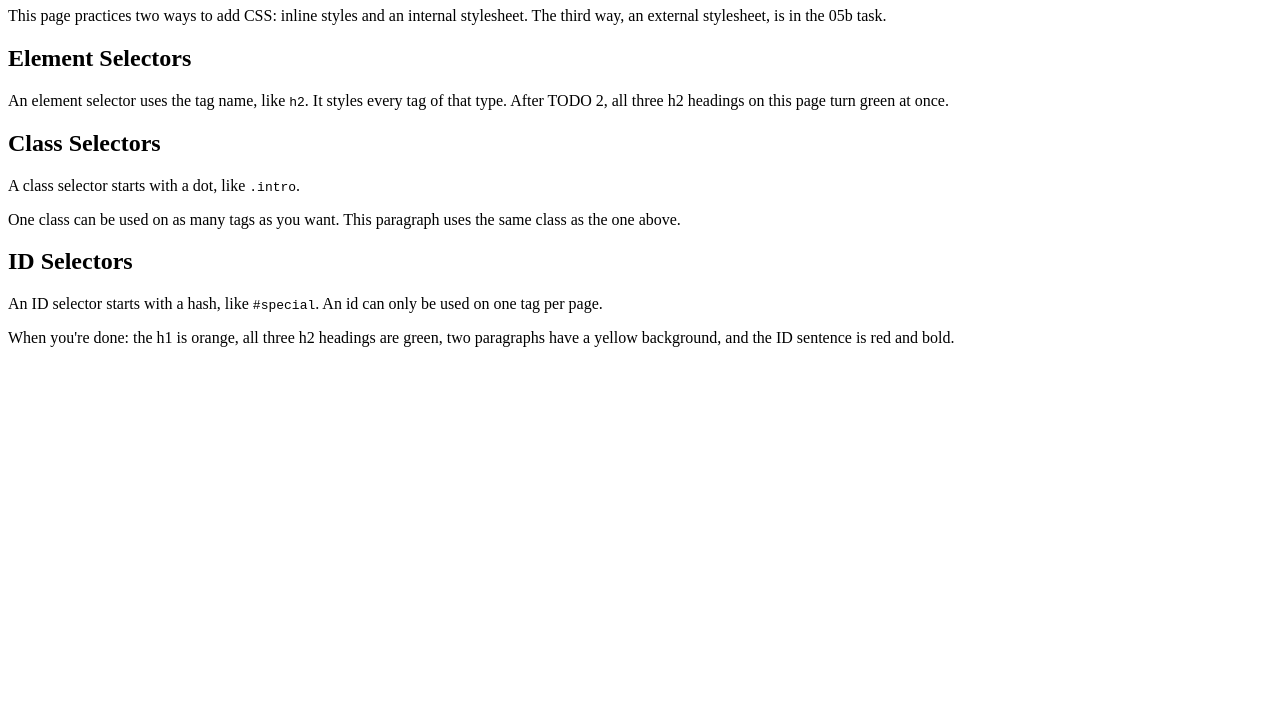
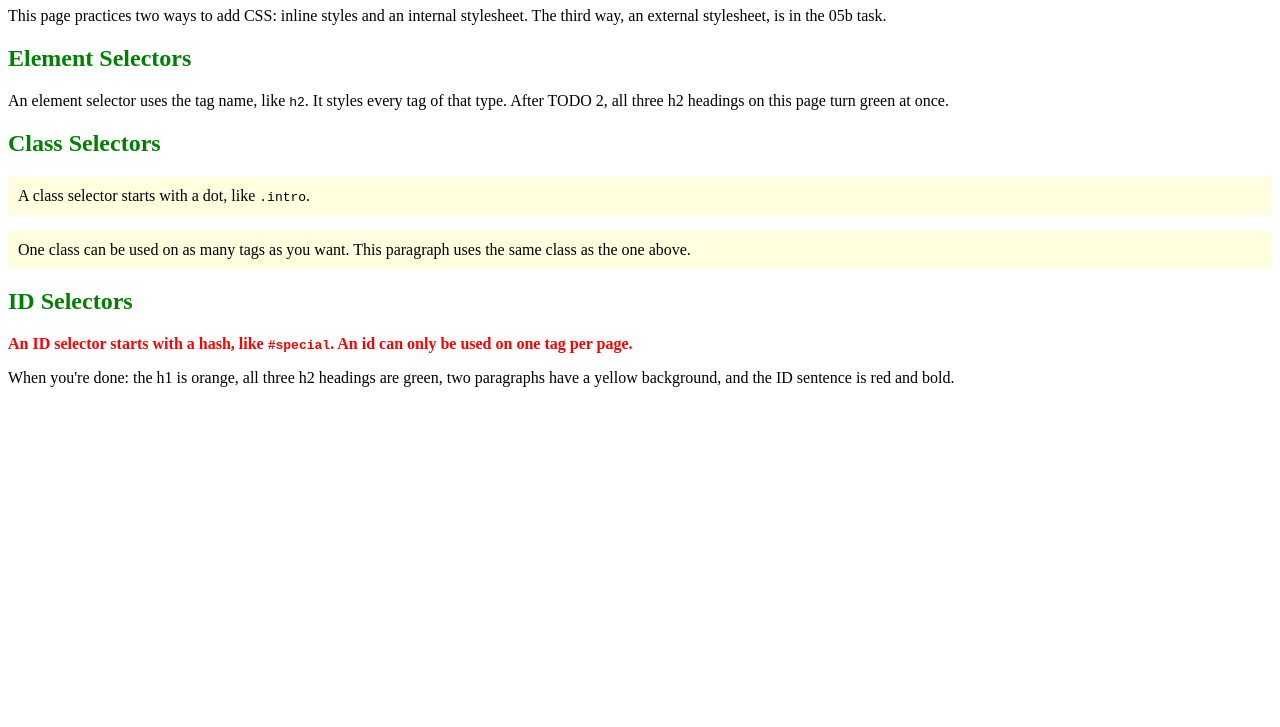
Before and after one commit to Delvin-G/htmlCssJavaScript1, a plain HTML site: page html 05/html05a_Task.html in a window 1280 px wide. Shown: the part 73-800 px from the top of the page. Drawn offline with Linux system fonts and the light colour scheme.

Commit message:
05a done

```diff
--- a/html 05/html05a_Task.html
+++ b/html 05/html05a_Task.html
@@ -8,29 +8,29 @@
   <!-- Page title -->
   <title>Inline and Internal CSS Task</title>
 
-  <!-- ===== TODO 2: Add an internal stylesheet ===== -->
-  <!-- Task: Add a <style> block right here (inside the <head>) with these 3 rules:
 
-       1. Element selector - every h2 on the page:
-            h2  ->  color: green;   font-size: 24px;
+     <style>
 
-       2. Class selector - every tag with class="intro":
-            .intro  ->  background-color: lightyellow;   padding: 10px;
+          h2 {
+               color: green;
+               font-size: 24px;
+          }
 
-       3. ID selector - the one tag with id="special":
-            #special  ->  color: red;   font-weight: bold;
+          .intro {
+               background-color: lightyellow;
+               padding: 10px;
+          }
 
-       Rules 2 and 3 won't do anything until you finish TODO 3 and TODO 4.
-  -->
+          #special {
+               color: red;
+               font-weight: bold;
+          }
+
+          h1 { color: orange; }
+     </style>
 
 </head>
 <body>
-
-  <!-- ===== TODO 1: Add an inline style ===== -->
-  <!-- Task: Add a style attribute to this h1 to make it blue.
-       Use: style="color: blue;"
-       Save and refresh. Only this one heading turns blue.
-  -->
   <h1>Inline and Internal CSS Practice</h1>
 
   <p>This page practices two ways to add CSS: inline styles and an internal stylesheet.
@@ -44,36 +44,16 @@
 
   <section>
     <h2>Class Selectors</h2>
-
-    <!-- ===== TODO 3: Add a class to two paragraphs ===== -->
-    <!-- Task: Add class="intro" to BOTH paragraphs below.
-         Save and refresh. Both get the same yellow background from one rule.
-    -->
-    <p>A class selector starts with a dot, like <code>.intro</code>.</p>
-    <p>One class can be used on as many tags as you want. This paragraph uses the same class as the one above.</p>
+    <p class="intro">A class selector starts with a dot, like <code>.intro</code>.</p>
+    <p class="intro">One class can be used on as many tags as you want. This paragraph uses the same class as the one above.</p>
   </section>
 
   <section>
     <h2>ID Selectors</h2>
 
-    <!-- ===== TODO 4: Add an id to this div ===== -->
-    <!-- Task: Add id="special" to the div below.
-         Save and refresh. The text turns red and bold.
-    -->
-    <div>An ID selector starts with a hash, like <code>#special</code>. An id can only be used on one tag per page.</div>
+    <div id="special">An ID selector starts with a hash, like <code>#special</code>. An id can only be used on one tag per page.</div>
   </section>
 
-  <!-- ===== TODO 5: Which one wins? ===== -->
-  <!-- Task:
-       1. Add this rule to your <style> block:   h1 { color: orange; }
-       2. Save and refresh. The h1 stays BLUE. The inline style from TODO 1
-          beats the rule in the <style> block.
-       3. Now delete style="color: blue;" from the h1.
-       4. Save and refresh. The h1 turns ORANGE.
-
-       Rule to remember: an inline style beats a stylesheet rule.
-       When you move to a stylesheet, delete the old inline styles.
-  -->
 
   <footer>
     <p>When you're done: the h1 is orange, all three h2 headings are green,
```
